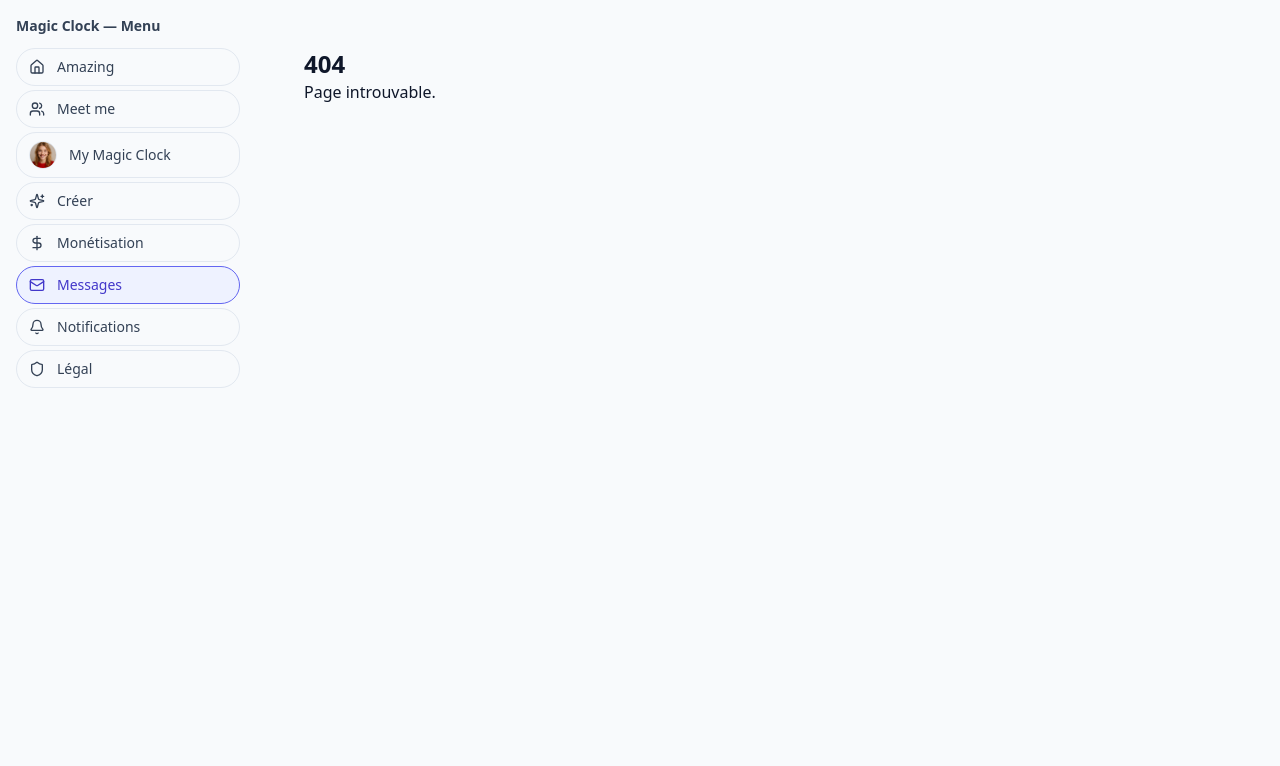
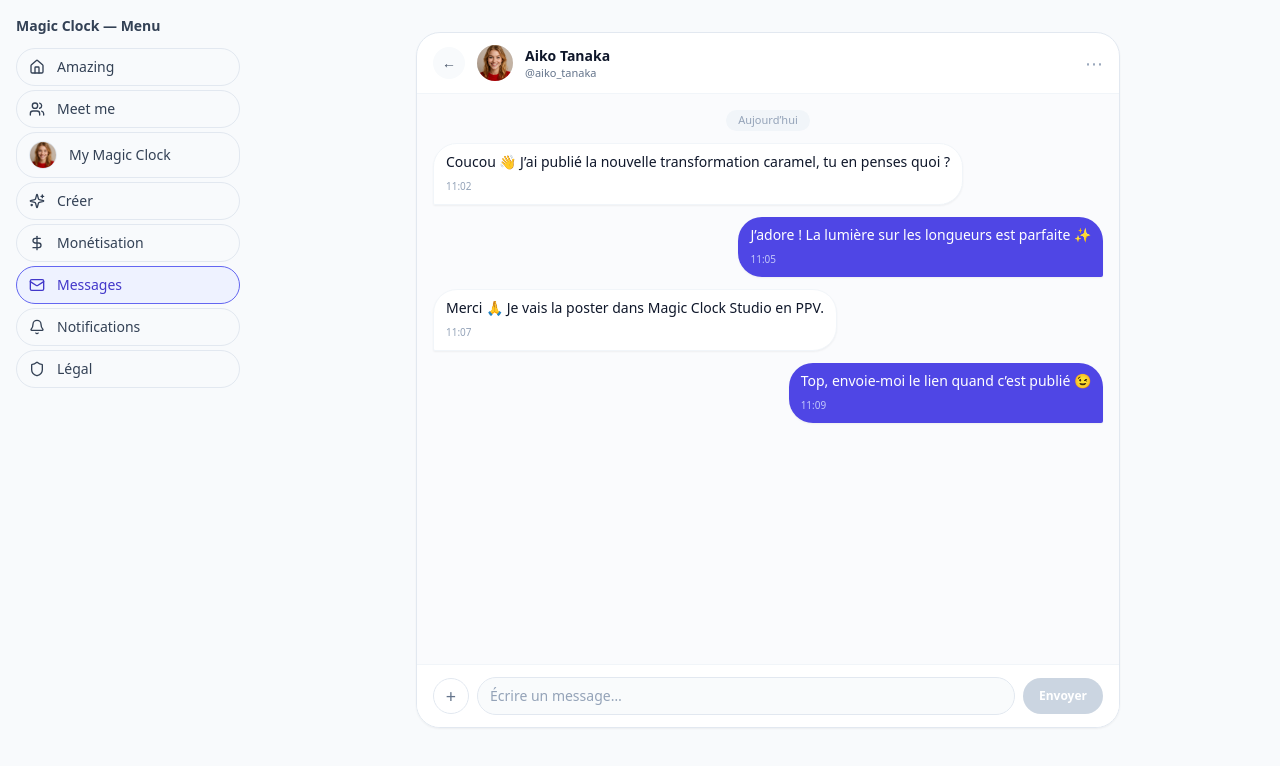
Before and after one commit to welcome-magic-clock/magic-clock-web-mvp, a Next.js app: page /messages/1 in a window 1280 px wide. Before the commit this address had no page. Shown: the top 766 px of the page. Built offline with nearby package versions, Linux system fonts and the light colour scheme.

Commit message:
Create page.tsx

```diff
--- /dev/null
+++ b/app/messages/[id]/page.tsx
@@ -0,0 +1,227 @@
+// app/messages/[id]/page.tsx
+"use client";
+
+import { useState, useRef, useEffect, FormEvent } from "react";
+import Link from "next/link";
+import Image from "next/image";
+
+type ChatMessage = {
+  id: number;
+  from: "me" | "them";
+  text: string;
+  time: string;
+};
+
+type Contact = {
+  id: string;
+  name: string;
+  handle: string;
+  avatarUrl?: string;
+};
+
+// Petits profils cohérents avec Meet me
+const contacts: Record<string, Contact> = {
+  aiko: {
+    id: "aiko",
+    name: "Aiko Tanaka",
+    handle: "@aiko_tanaka",
+    avatarUrl: "/creators/aiko-tanaka.jpeg",
+  },
+  sofia: {
+    id: "sofia",
+    name: "Sofia Rivera",
+    handle: "@sofia_rivera",
+    avatarUrl: "/creators/sofia-rivera.jpeg",
+  },
+  lena: {
+    id: "lena",
+    name: "Lena Martin",
+    handle: "@lena_martin",
+    avatarUrl: "/creators/lena-martin.jpeg",
+  },
+  "magic-clock": {
+    id: "magic-clock",
+    name: "Magic Clock",
+    handle: "@magic_clock_app",
+  },
+};
+
+const initialMessages: ChatMessage[] = [
+  {
+    id: 1,
+    from: "them",
+    text: "Coucou 👋 J’ai publié la nouvelle transformation caramel, tu en penses quoi ?",
+    time: "11:02",
+  },
+  {
+    id: 2,
+    from: "me",
+    text: "J’adore ! La lumière sur les longueurs est parfaite ✨",
+    time: "11:05",
+  },
+  {
+    id: 3,
+    from: "them",
+    text: "Merci 🙏 Je vais la poster dans Magic Clock Studio en PPV.",
+    time: "11:07",
+  },
+  {
+    id: 4,
+    from: "me",
+    text: "Top, envoie-moi le lien quand c’est publié 😉",
+    time: "11:09",
+  },
+];
+
+export default function ConversationPage({
+  params,
+}: {
+  params: { id: string };
+}) {
+  const contact =
+    contacts[params.id as keyof typeof contacts] ?? contacts["aiko"];
+
+  const [messages, setMessages] = useState<ChatMessage[]>(initialMessages);
+  const [input, setInput] = useState("");
+  const scrollRef = useRef<HTMLDivElement | null>(null);
+
+  // Scroll en bas à chaque nouveau message
+  useEffect(() => {
+    if (scrollRef.current) {
+      scrollRef.current.scrollTop = scrollRef.current.scrollHeight;
+    }
+  }, [messages]);
+
+  const handleSend = (e: FormEvent) => {
+    e.preventDefault();
+    const trimmed = input.trim();
+    if (!trimmed) return;
+
+    setMessages((prev) => [
+      ...prev,
+      {
+        id: prev.length + 1,
+        from: "me",
+        text: trimmed,
+        time: "Maintenant",
+      },
+    ]);
+    setInput("");
+  };
+
+  return (
+    <main className="mx-auto flex h-[calc(100vh-72px)] max-w-3xl flex-col px-4 pb-4 pt-4 sm:px-6 lg:px-8">
+      <section className="flex h-full flex-col overflow-hidden rounded-3xl border border-slate-200 bg-white/90 shadow-sm backdrop-blur-sm">
+        {/* Header */}
+        <header className="flex items-center gap-3 border-b border-slate-100 px-4 py-3">
+          <Link
+            href="/messages"
+            className="inline-flex h-8 w-8 items-center justify-center rounded-full bg-slate-50 text-sm text-slate-600 hover:bg-slate-100"
+            aria-label="Retour aux messages"
+          >
+            ←
+          </Link>
+
+          <div className="flex items-center gap-3">
+            <div className="relative h-9 w-9 overflow-hidden rounded-full bg-slate-100">
+              {contact.avatarUrl ? (
+                <Image
+                  src={contact.avatarUrl}
+                  alt={contact.name}
+                  fill
+                  className="object-cover"
+                  sizes="36px"
+                />
+              ) : (
+                <div className="flex h-full w-full items-center justify-center bg-gradient-to-tr from-indigo-500 via-violet-500 to-pink-500 text-xs font-semibold text-white">
+                  MC
+                </div>
+              )}
+            </div>
+            <div className="leading-tight">
+              <p className="text-sm font-semibold text-slate-900">
+                {contact.name}
+              </p>
+              <p className="text-[11px] text-slate-500">{contact.handle}</p>
+            </div>
+          </div>
+
+          <div className="ml-auto text-[18px] text-slate-400">⋯</div>
+        </header>
+
+        {/* Zone de messages */}
+        <div
+          ref={scrollRef}
+          className="flex-1 space-y-3 overflow-y-auto bg-slate-50/70 px-4 py-4"
+        >
+          {/* Séparateur de date */}
+          <div className="mb-1 flex justify-center">
+            <span className="rounded-full bg-slate-100 px-3 py-0.5 text-[11px] text-slate-400">
+              Aujourd’hui
+            </span>
+          </div>
+
+          {messages.map((msg) => {
+            const isMe = msg.from === "me";
+            return (
+              <div
+                key={msg.id}
+                className={`flex ${isMe ? "justify-end" : "justify-start"}`}
+              >
+                <div
+                  className={[
+                    "max-w-[80%] rounded-2xl px-3 py-2 text-sm shadow-sm",
+                    isMe
+                      ? "rounded-br-sm bg-indigo-600 text-white"
+                      : "rounded-bl-sm bg-white text-slate-900 border border-slate-100",
+                  ].join(" ")}
+                >
+                  <p className="whitespace-pre-wrap break-words">{msg.text}</p>
+                  <p
+                    className={`mt-1 text-[10px] ${
+                      isMe ? "text-indigo-100/80" : "text-slate-400"
+                    }`}
+                  >
+                    {msg.time}
+                  </p>
+                </div>
+              </div>
+            );
+          })}
+        </div>
+
+        {/* Barre d’entrée message */}
+        <form
+          onSubmit={handleSend}
+          className="border-t border-slate-100 bg-white/95 px-4 py-3"
+        >
+          <div className="flex items-center gap-2">
+            <button
+              type="button"
+              className="hidden h-9 w-9 items-center justify-center rounded-full border border-slate-200 text-lg text-slate-500 hover:bg-slate-50 sm:flex"
+              aria-label="Ajouter un média (bientôt)"
+            >
+              +
+            </button>
+            <div className="flex-1 rounded-full border border-slate-200 bg-slate-50/80 px-3 py-2 text-sm text-slate-900 focus-within:ring-2 focus-within:ring-indigo-500/60">
+              <input
+                type="text"
+                value={input}
+                onChange={(e) => setInput(e.target.value)}
+                placeholder="Écrire un message…"
+                className="w-full border-none bg-transparent text-sm text-slate-900 placeholder:text-slate-400 focus:outline-none"
+              />
+            </div>
+            <button
+              type="submit"
+              className="inline-flex h-9 items-center justify-center rounded-full bg-indigo-600 px-4 text-xs font-semibold text-white hover:bg-indigo-700 disabled:cursor-not-allowed disabled:bg-slate-300"
+              disabled={!input.trim()}
+            >
+              Envoyer
+            </button>
+          </div>
+        </form>
+      </section>
+    </main>
+  );
+}
```
